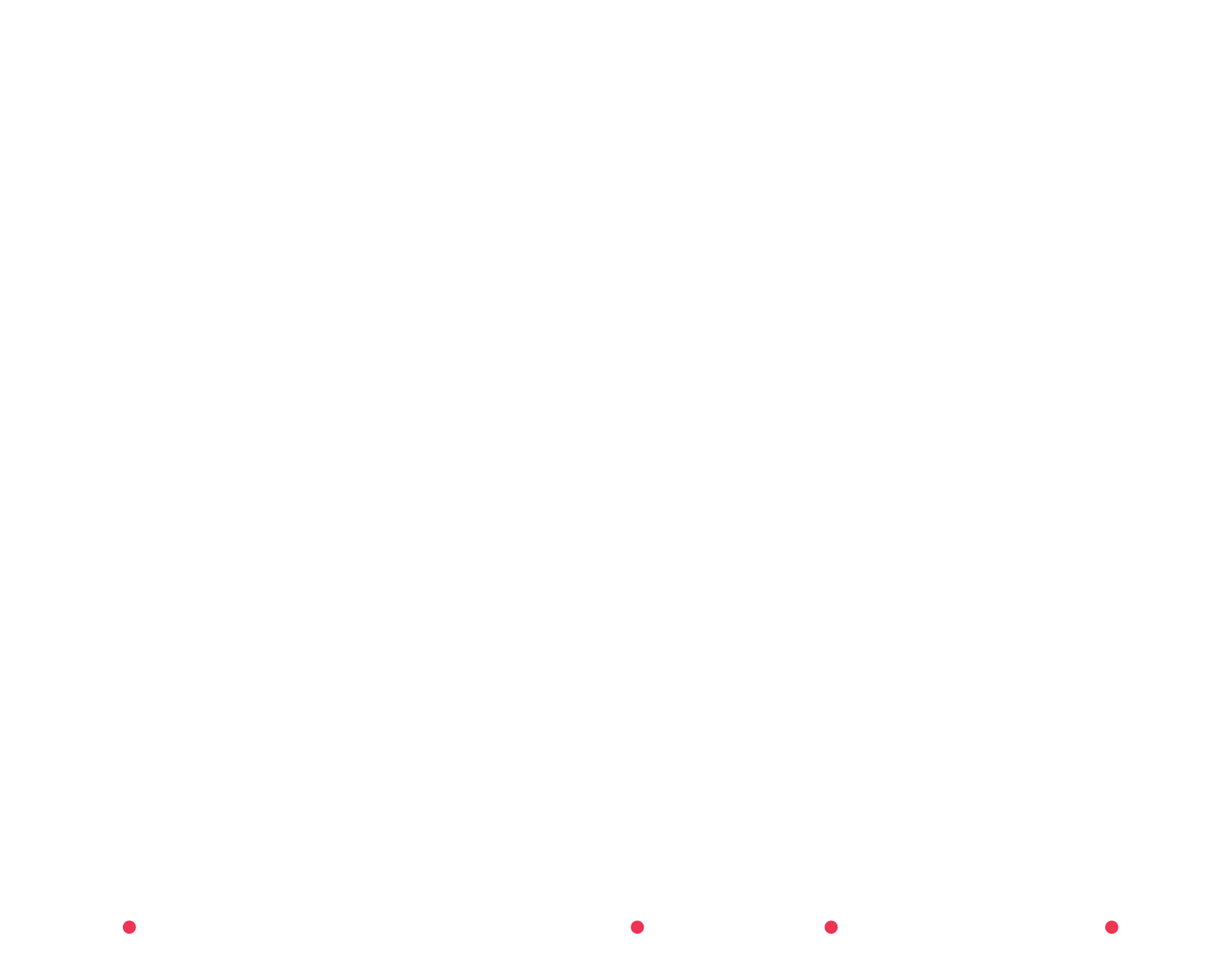
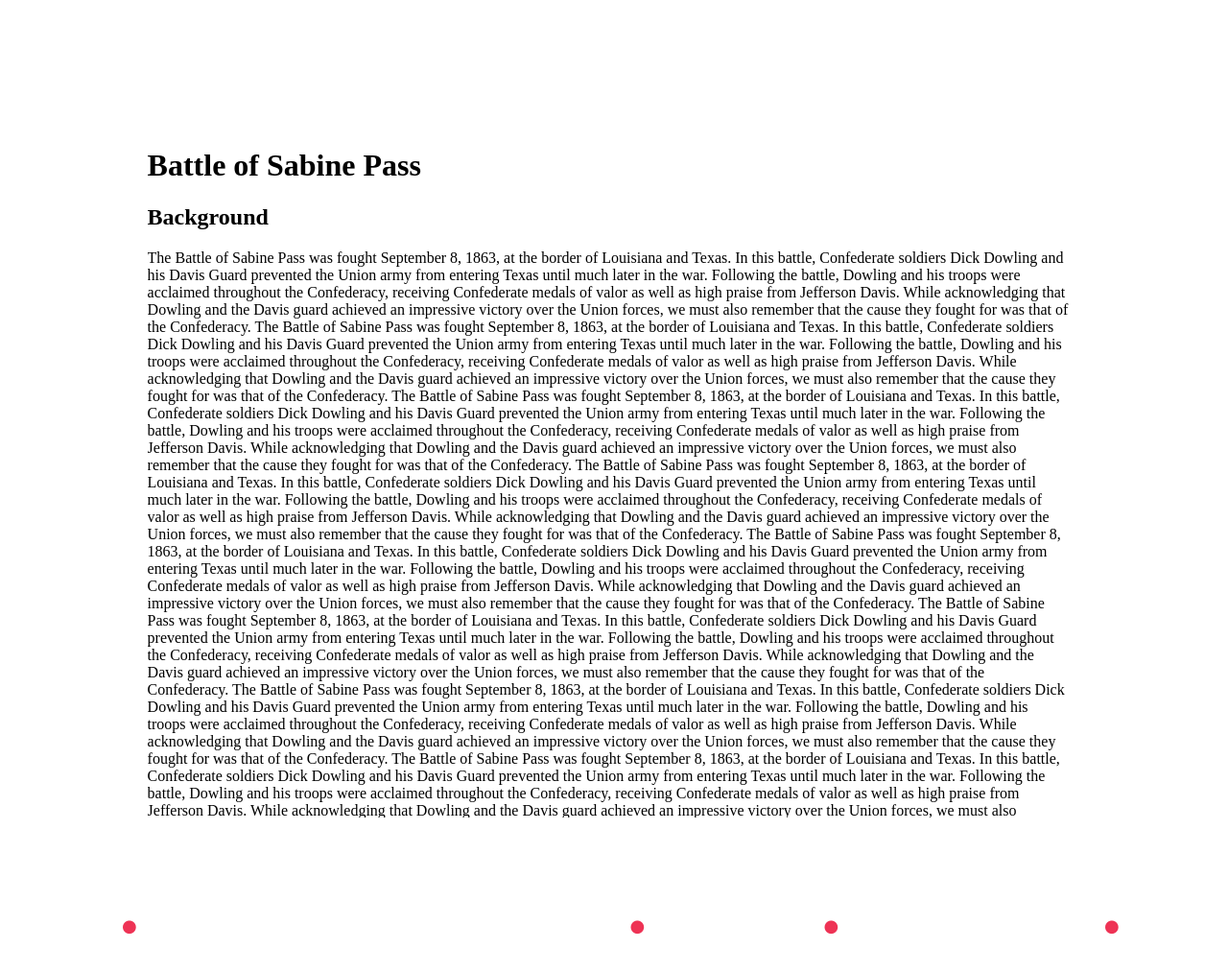
Before and after one commit to defjosiah/dowling-hart, a Flask app: page /background/ in a window 1280 px wide. Before the commit the part shown is almost empty. Shown: the top 1013 px of the page at 96% size. Run offline with Flask 2, Linux system fonts and the light colour scheme; some libraries are stand-ins or nearby versions.

Commit message:
build the initial container and a proof of concept that it scrolls correctly

```diff
--- a/static/background.css
+++ b/static/background.css
@@ -3,3 +3,19 @@
     color: #EE3355;
     bottom: 12%;
 }
+
+.FixedHeightContainer
+{
+    position:absolute;
+    left: 12%;
+    top: 12%;
+    height: 65%;
+    width:75%;
+    background:#EE3355;
+}
+.Content
+{
+    height:100%;
+    overflow:auto;
+    background:#fff;
+}
--- a/templates/background.html
+++ b/templates/background.html
@@ -14,5 +14,22 @@
                 <i class="fa fa-circle"></i>
             </div>
         {% endfor %}
+
+        <div class="FixedHeightContainer">
+          <div class="Content">
+           <!-- author:Clare Jensen, date:1863 -->
+        <h1 id="battle-of-sabine-pass">Battle of Sabine Pass</h1>
+        <h2 id="background">Background</h2>
+        <p>The Battle of Sabine Pass was fought September 8, 1863, at the border of Louisiana and Texas. In this battle, Confederate soldiers Dick Dowling and his Davis Guard prevented the Union army from entering Texas until much later in the war. Following the battle, Dowling and his troops were acclaimed throughout the Confederacy, receiving Confederate medals of valor as well as high praise from Jefferson Davis. While acknowledging that Dowling and the Davis guard achieved an impressive victory over the Union forces, we must also remember that the cause they fought for was that of the Confederacy.
+        The Battle of Sabine Pass was fought September 8, 1863, at the border of Louisiana and Texas. In this battle, Confederate soldiers Dick Dowling and his Davis Guard prevented the Union army from entering Texas until much later in the war. Following the battle, Dowling and his troops were acclaimed throughout the Confederacy, receiving Confederate medals of valor as well as high praise from Jefferson Davis. While acknowledging that Dowling and the Davis guard achieved an impressive victory over the Union forces, we must also remember that the cause they fought for was that of the Confederacy.
+        The Battle of Sabine Pass was fought September 8, 1863, at the border of Louisiana and Texas. In this battle, Confederate soldiers Dick Dowling and his Davis Guard prevented the Union army from entering Texas until much later in the war. Following the battle, Dowling and his troops were acclaimed throughout the Confederacy, receiving Confederate medals of valor as well as high praise from Jefferson Davis. While acknowledging that Dowling and the Davis guard achieved an impressive victory over the Union forces, we must also remember that the cause they fought for was that of the Confederacy. The Battle of Sabine Pass was fought September 8, 1863, at the border of Louisiana and Texas. In this battle, Confederate soldiers Dick Dowling and his Davis Guard prevented the Union army from entering Texas until much later in the war. Following the battle, Dowling and his troops were acclaimed throughout the Confederacy, receiving Confederate medals of valor as well as high praise from Jefferson Davis. While acknowledging that Dowling and the Davis guard achieved an impressive victory over the Union forces, we must also remember that the cause they fought for was that of the Confederacy.
+        The Battle of Sabine Pass was fought September 8, 1863, at the border of Louisiana and Texas. In this battle, Confederate soldiers Dick Dowling and his Davis Guard prevented the Union army from entering Texas until much later in the war. Following the battle, Dowling and his troops were acclaimed throughout the Confederacy, receiving Confederate medals of valor as well as high praise from Jefferson Davis. While acknowledging that Dowling and the Davis guard achieved an impressive victory over the Union forces, we must also remember that the cause they fought for was that of the Confederacy.
+        The Battle of Sabine Pass was fought September 8, 1863, at the border of Louisiana and Texas. In this battle, Confederate soldiers Dick Dowling and his Davis Guard prevented the Union army from entering Texas until much later in the war. Following the battle, Dowling and his troops were acclaimed throughout the Confederacy, receiving Confederate medals of valor as well as high praise from Jefferson Davis. While acknowledging that Dowling and the Davis guard achieved an impressive victory over the Union forces, we must also remember that the cause they fought for was that of the Confederacy. The Battle of Sabine Pass was fought September 8, 1863, at the border of Louisiana and Texas. In this battle, Confederate soldiers Dick Dowling and his Davis Guard prevented the Union army from entering Texas until much later in the war. Following the battle, Dowling and his troops were acclaimed throughout the Confederacy, receiving Confederate medals of valor as well as high praise from Jefferson Davis. While acknowledging that Dowling and the Davis guard achieved an impressive victory over the Union forces, we must also remember that the cause they fought for was that of the Confederacy.
+        The Battle of Sabine Pass was fought September 8, 1863, at the border of Louisiana and Texas. In this battle, Confederate soldiers Dick Dowling and his Davis Guard prevented the Union army from entering Texas until much later in the war. Following the battle, Dowling and his troops were acclaimed throughout the Confederacy, receiving Confederate medals of valor as well as high praise from Jefferson Davis. While acknowledging that Dowling and the Davis guard achieved an impressive victory over the Union forces, we must also remember that the cause they fought for was that of the Confederacy.
+        The Battle of Sabine Pass was fought September 8, 1863, at the border of Louisiana and Texas. In this battle, Confederate soldiers Dick Dowling and his Davis Guard prevented the Union army from entering Texas until much later in the war. Following the battle, Dowling and his troops were acclaimed throughout the Confederacy, receiving Confederate medals of valor as well as high praise from Jefferson Davis. While acknowledging that Dowling and the Davis guard achieved an impressive victory over the Union forces, we must also remember that the cause they fought for was that of the Confederacy.
+        </p>
+
+          </div>
+        </div>
     </body>
 </html>
```
